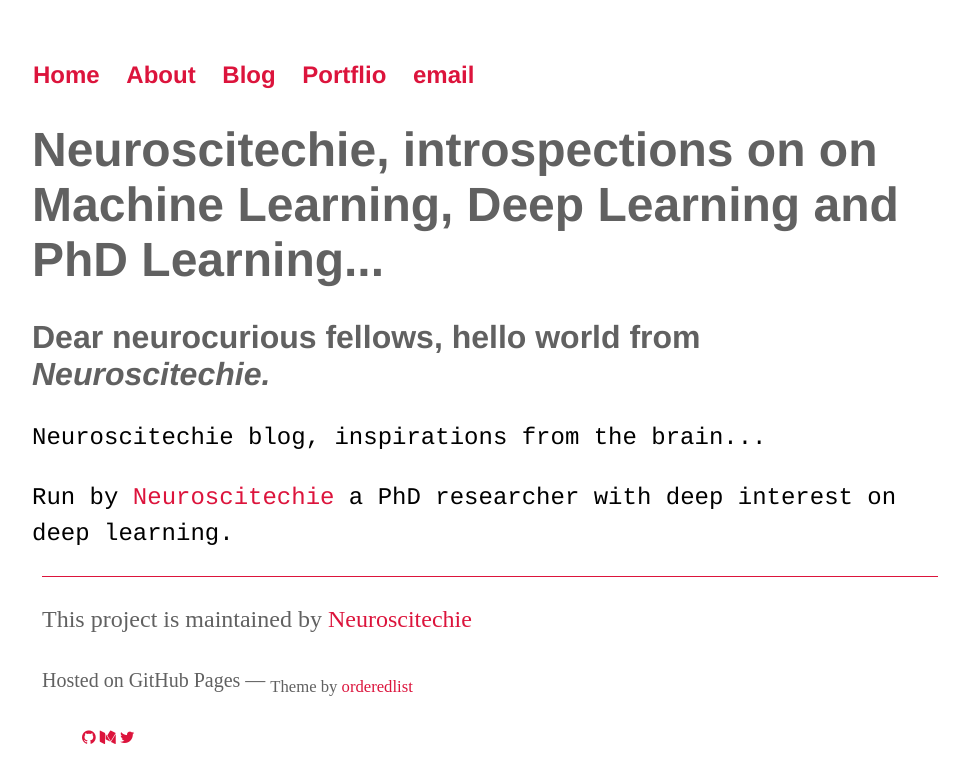
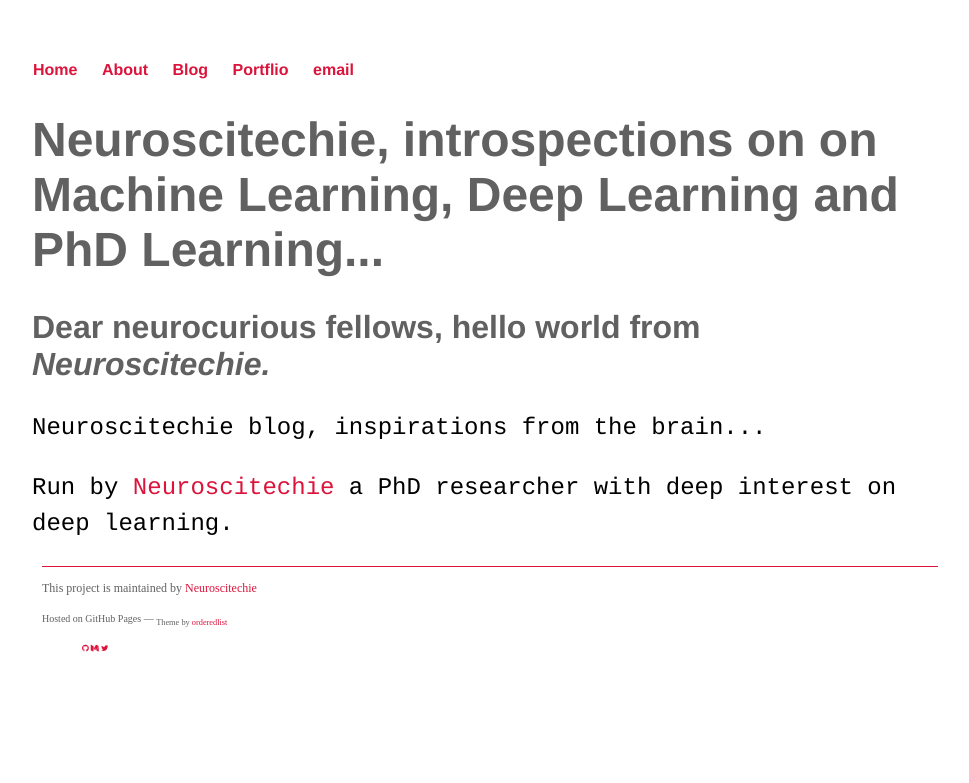
Before and after one commit to inantubek/meltemiatay.github.io, a Jekyll site: the page built from index.html, in a window 1280 px wide. Shown: the top 783 px of the page, without its empty margins (160-1129 px from the left). Built offline with Jekyll 4.4.1, drawn with Linux system fonts in a browser that asks for light colours; nearby versions of some CDN libraries.

Commit message:
Update main.css

```diff
--- a/css/main.css
+++ b/css/main.css
@@ -5,7 +5,7 @@ body {
 }
 nav ul, footer ul {
     font-family:'Helvetica', 'Arial', 'Sans-Serif';
-    font-size: 1.5em;
+    font-size: 1em;
     padding: 1px;
     list-style: none;
     font-weight: bold;
@@ -42,20 +42,12 @@ p {
 }
 
 .footer {
-   position:relative ;
+   position:relative;
    font-size: .5em;
    color: #616161;
    border-top: 1px solid #dc143c;
    bottom: 0px;
    left:10px;
-   font-size: 1em;
-}
-.footer ul li {
-    font-family:'Helvetica', 'Arial', 'Sans-Serif';
-    font-size: 2em;
-    padding: 1px;
-    list-style: none;
-    font-weight: bold;
 }
 
 /* Blog */
```
